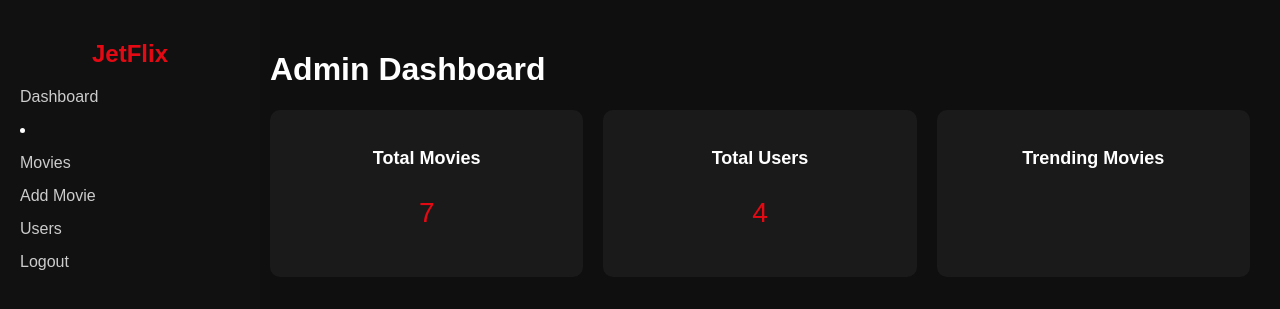
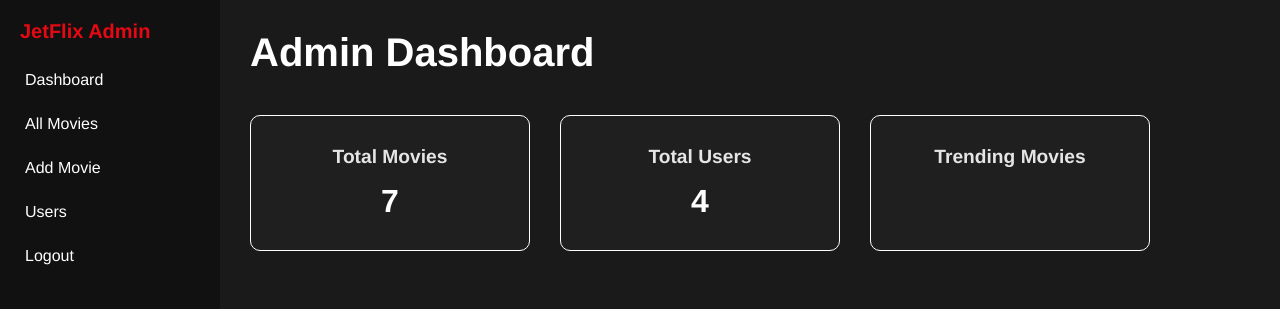
Before and after one commit to rawbeen10/Jetflix, a Django app: page /adminpanel/dashboard/ in a window 1280 px wide. Shown: the top 309 px of the page. Run offline with Django 5.2, Linux system fonts and the light colour scheme; a user stored in the database is signed in; data comes from the database, SQL or seed files in the repository; both versions use the stored data as it was after the commit.

Commit message:
Admin panel dashboard styling

```diff
--- a/adminpanel/templates/adminpanel/base.html
+++ b/adminpanel/templates/adminpanel/base.html
@@ -51,6 +51,8 @@
     <a href="{% url 'admin_dashboard' %}">Dashboard</a>
     <a href="{% url 'admin-all-movies' %}">All Movies</a>
     <a href="{% url 'add_movie' %}">Add Movie</a>
+    <a href="#">Users</a>
+    <a href="#">Logout</a>
     <!-- Add more links if needed -->
   </div>
 
--- a/adminpanel/templates/adminpanel/dashboard.html
+++ b/adminpanel/templates/adminpanel/dashboard.html
@@ -1,82 +1,86 @@
-<!DOCTYPE html>
-<html>
-<head>
-  <title>JetFlix Admin Dashboard</title>
+{% extends 'adminpanel/base.html' %}
+{% block content %}
 <style>
-    body {
+  /* Reset some default styles */
+* {
     margin: 0;
-      font-family: Arial, sans-serif;
-      background: #0f0f0f;
-      color: white;
+    padding: 0;
+    box-sizing: border-box;
+    font-family: 'Helvetica Neue', Helvetica, Arial, sans-serif;
 }
 
-    .sidebar {
-      width: 220px;
-      height: 100vh;
-      background: #111;
-      position: fixed;
-      padding: 20px;
+/* Body styling */
+body {
+    background-color: #141414;
+    color: #fff;
+    min-height: 100vh;
 }
 
-    .sidebar h2 {
-      color: #e50914;
-      text-align: center;
+/* Main container */
+.main {
+    width: 90%;
+    max-width: 1200px;
 }
 
-    .sidebar a {
-      display: block;
-      color: #ccc;
-      text-decoration: none;
-      margin: 15px 0;
+/* Dashboard title */
+.main h1 {
+    font-size: 2.5rem;
+    font-weight: bold;
+    margin-bottom: 40px;
+    color: #ffffffff; /* Netflix red */
 }
 
-    .sidebar a:hover {
-      color: white;
+/* Cards container */
+.cards {
+    display: grid;
+    grid-template-columns: repeat(auto-fit, minmax(250px, 1fr));
+    gap: 30px;
 }
 
-    .main {
-      margin-left: 240px;
-      padding: 30px;
+/* Individual card */
+.card {
+  border: 1px solid #ffffffff;
+    background-color: #1f1f1f;
+    border-radius: 10px;
+    padding: 30px 20px;
+    text-align: center;
+    transition: transform 0.3s ease, box-shadow 0.3s ease;
+    cursor: pointer;
 }
 
-    .cards {
-      display: grid;
-      grid-template-columns: repeat(auto-fit, minmax(200px, 1fr));
-      gap: 20px;
+/* Card hover effect */
+.card:hover {
+    transform: translateY(-10px);
+    box-shadow: 0 10px 20px rgba(0,0,0,0.5);
 }
 
-    .card {
-      background: #1a1a1a;
-      padding: 20px;
-      border-radius: 10px;
-      text-align: center;
+/* Card headings */
+.card h3 {
+    font-size: 1.2rem;
+    margin-bottom: 15px;
+    color: #e5e5e5;
 }
 
-    .card h3 {
-      margin-bottom: 10px;
-      font-size: 18px;
+/* Card values */
+.card p {
+    font-size: 2rem;
+    font-weight: bold;
+    color: #fff;
+}
+
+/* Responsive adjustments */
+@media (max-width: 768px) {
+    .main h1 {
+        font-size: 2rem;
     }
 
     .card p {
-      font-size: 28px;
-      color: #e50914;
+        font-size: 1.5rem;
     }
+}
+
 </style>
-</head>
-<body>
 
-  <!-- Sidebar -->
-  <div class="sidebar">
-    <h2>JetFlix</h2>
-    <a href="#">Dashboard</a>
-      <li><a href="{% url 'admin-all-movies' %}">Movies</a></li>
-    <a href="{% url 'add_movie' %}">Add Movie</a>
-
-    <a href="#">Users</a>
-    <a href="#">Logout</a>
-  </div>
-
-  <!-- Main Content -->
   <div class="main">
     <h1>Admin Dashboard</h1>
 
@@ -100,3 +104,4 @@
 
 </body>
 </html>
+{% endblock %}
```
Also changed, not shown: db.sqlite3, movies/migrations/0003_review.py (added). Lines whose indentation alone changed are shown as unchanged.
